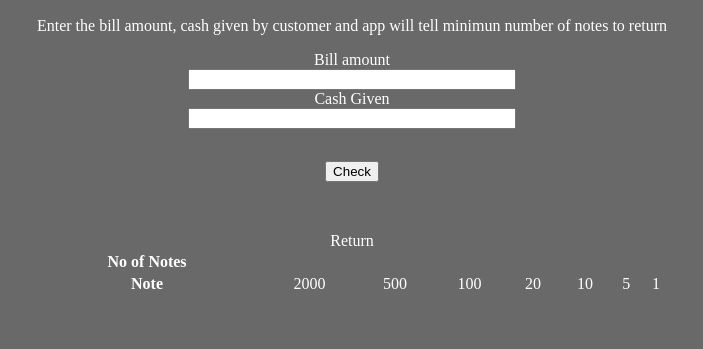
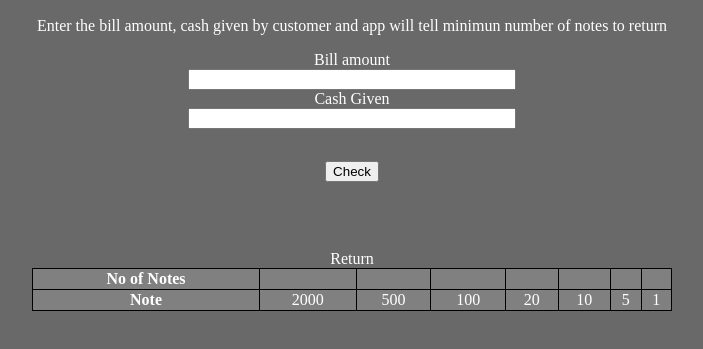
Before and after one commit to SahilDhar98/cash-register, a plain HTML site: page index.html in a window 1280 px wide. Shown: the part 87-436 px from the top of the page, without its empty margins (288-991 px from the left). Drawn offline with Linux system fonts and the light colour scheme.

Commit message:
table styling done
Border styling done

```diff
--- a/app.js
+++ b/app.js
@@ -11,6 +11,13 @@ notesAvail = [2000,500,100,20,10,5,1];
 btnCheck.addEventListener("click", function validateAmount(){
     hideMessage();
     if(billAmt.value > 0 && cashGiven.value > 0){
+
+
+        if (billAmt.value > cashGiven.value)
+        {
+            showMessage("Do You Wanna go to WASH Dishes?");
+
+        }
 
         if(cashGiven.value > billAmt.value)
         {
@@ -32,10 +39,7 @@ btnCheck.addEventListener("click", function validateAmount(){
 
         }
 
-        else (billAmt.value > cashGiven.value)
-        {
-            showMessage("Do you want to WASH dishes?");
-        }
+
 
 
 
@@ -47,12 +51,14 @@ btnCheck.addEventListener("click", function validateAmount(){
 
 
 function changeCalculator(returnAmt){
+
     for(var i=0;i<notesAvail.length; ++i){
         var notes = Math.trunc(returnAmt/notesAvail[i]);
 
         returnAmt %= notesAvail[i];
         noOfNotes[i].innerText = notes;
     }
+
 }
 function hideMessage(){
     message.style.display="none";}
--- a/index.html
+++ b/index.html
@@ -24,10 +24,11 @@
         <button class="btn" id="check-btn">Check</button>
         <p id="error-msg"></p>
         <br>
-        <table class="change-table ">
+        <table style="width:100%" >
             <caption>
                 Return
             </caption>
+            <br>
             <tr>
                 <th>No of Notes</th>
                 <td class="no-of-notes"></td>
--- a/style.css
+++ b/style.css
@@ -29,3 +29,15 @@ input , label{
    margin: auto;
     text-align: center;
 }
+
+
+table, th, td {
+    border:1px solid white;
+    border-collapse: collapse;
+    border-color: black;
+
+}
+
+th, td {
+    background-color: gray;
+}
```
